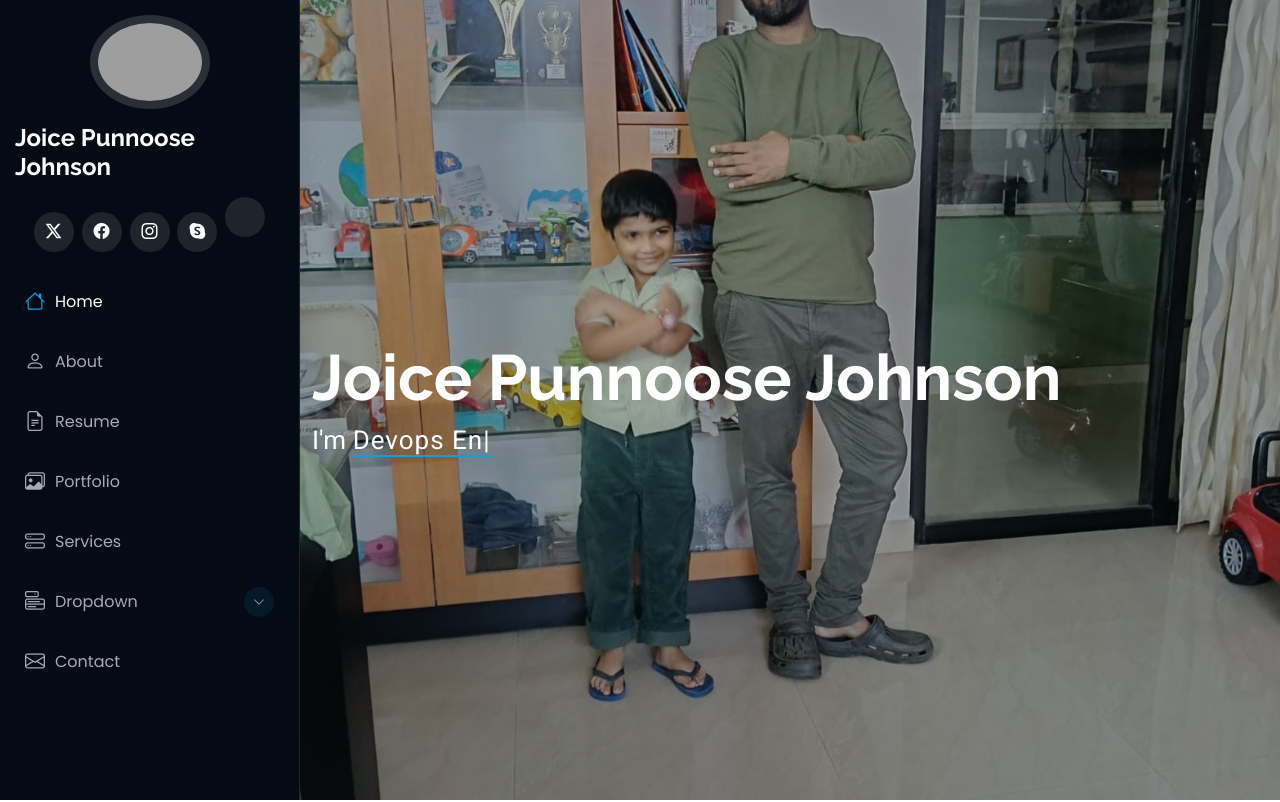
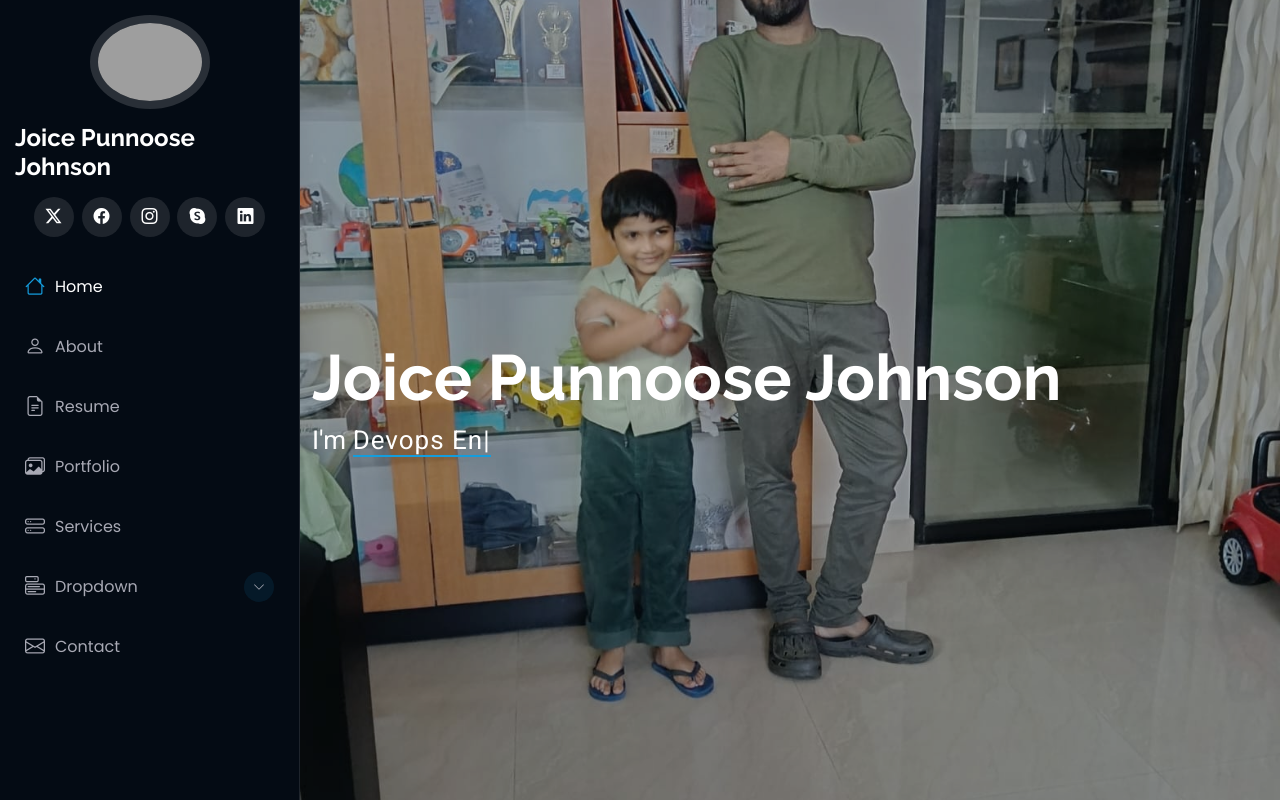
Before and after one commit to joy00757/joice.github.io, a plain HTML site: page index.html in a window 1280 px wide. Shown: the top 802 px of the page. Drawn offline with Linux system fonts and the light colour scheme; grey boxes are pictures that could not be loaded.

```diff
--- a/index.html
+++ b/index.html
@@ -56,7 +56,7 @@
       <a href="#" class="facebook"><i class="bi bi-facebook"></i></a>
       <a href="#" class="instagram"><i class="bi bi-instagram"></i></a>
       <a href="#" class="google-plus"><i class="bi bi-skype"></i></a>
-      <a href="#" class= "Linkedin" target="https://www.linkedin.com/in/joice-johnson-943b8122/ ><i class="bi bi-linkedin"  > </i> </a>
+      <a href="https://www.linkedin.com/in/joice-johnson-943b8122" class= "Linkedin"> <i class="bi bi-linkedin"  > </i>  </a>
     </div>
 
     <nav id="navmenu" class="navmenu">
```
